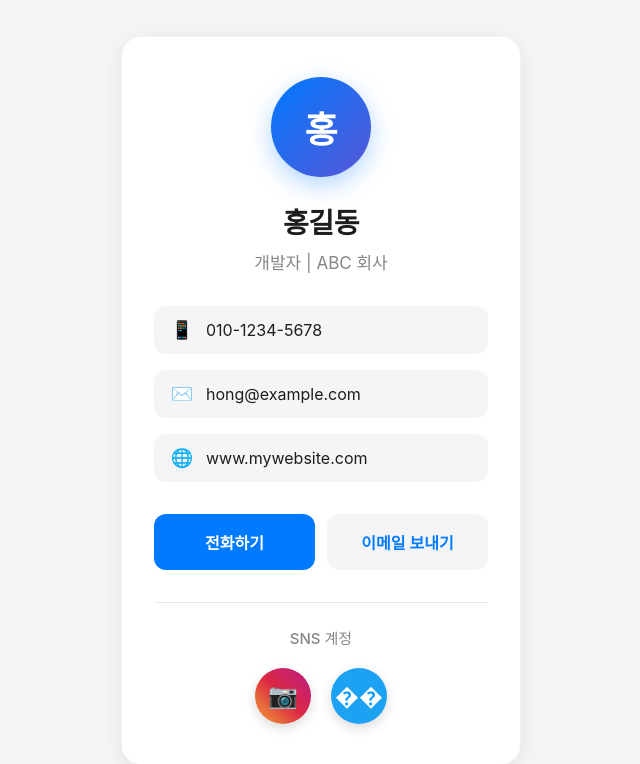
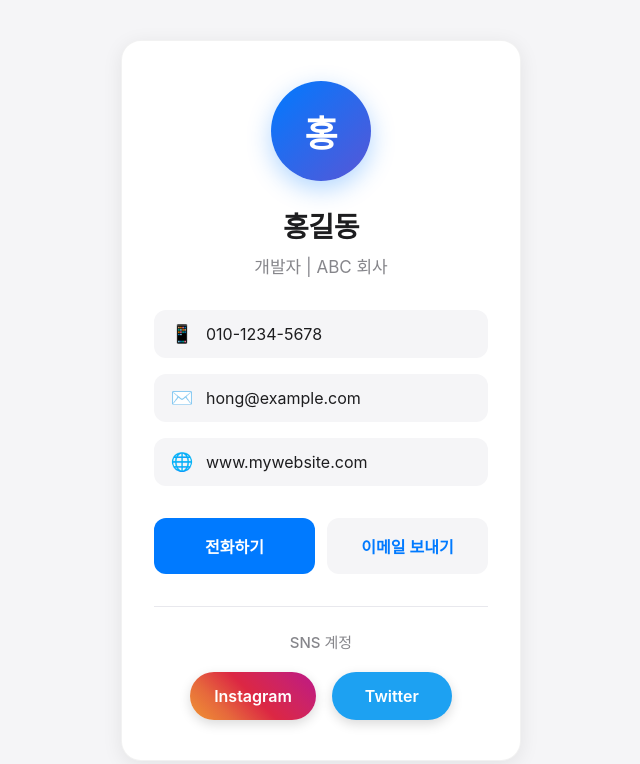
Before and after one commit to ildulee1997-bot/test, a plain HTML site: page index.html in a window 1280 px wide. Shown: the whole page, without its empty margins (319-959 px from the left). Drawn offline with Linux system fonts and the light colour scheme.

Commit message:
Add files via upload

```diff
--- a/index.html
+++ b/index.html
@@ -141,21 +141,24 @@
         .social-buttons {
             display: flex;
             justify-content: center;
-            gap: 20px;
+            gap: 16px;
         }
 
         .social-btn {
-            width: 56px;
-            height: 56px;
-            border-radius: 50%;
+            width: auto;
+            height: 48px;
+            border-radius: 24px;
             text-decoration: none;
             color: white;
             display: flex;
             align-items: center;
             justify-content: center;
-            font-size: 24px;
+            font-size: 16px;
+            font-weight: 600;
             transition: all 0.2s;
             box-shadow: 0 4px 12px rgba(0, 0, 0, 0.15);
+            padding: 0 24px;
+            min-width: 120px;
         }
 
         .social-btn:hover {
@@ -189,6 +192,11 @@
 
             .name {
                 font-size: 24px;
+            }
+
+            .social-buttons {
+                flex-direction: column;
+                gap: 12px;
             }
         }
     </style>
@@ -224,8 +232,8 @@
         <div class="social-section">
             <div class="social-title">SNS 계정</div>
             <div class="social-buttons">
-                <a href="https://instagram.com/myinstagram" class="social-btn instagram">📷</a>
-                <a href="https://twitter.com/mytwitter" class="social-btn twitter">��</a>
+                <a href="https://instagram.com/myinstagram" class="social-btn instagram">Instagram</a>
+                <a href="https://twitter.com/mytwitter" class="social-btn twitter">Twitter</a>
             </div>
         </div>
     </div>
```
